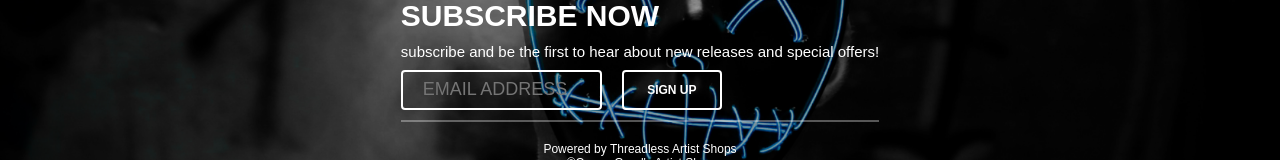
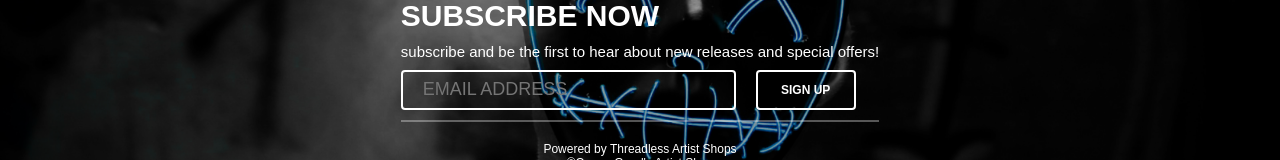
Before and after one commit to jdietrich11/CreepyGood, a React (Create React App) app: page / in a window 1280 px wide. Shown: the part 1552-1712 px from the top of the page. Built offline with nearby package versions, Linux system fonts and the light colour scheme; a web font is replaced by a local one.

Commit message:
changed feature pictures

```diff
--- a/src/components/footer/footer.styles.scss
+++ b/src/components/footer/footer.styles.scss
@@ -40,7 +40,7 @@
 
       .textContainer {
         height: 5rem;
-        max-width: 30rem;
+        width: 30rem;
         color: white;
         text-align: center;
         font-size: 1.2rem;
@@ -81,7 +81,7 @@
           display: flex;
 
           .input {
-            max-width: 70%;
+            width: 70%;
             height: 4rem;
             background-color: rgba(0, 0, 0, 0);
             border: 0.2rem solid white;
```
Also changed, not shown: src/assets/Images/FeatureShirtBlack.jpg, src/assets/Images/FeatureShirtWhite.jpg.
